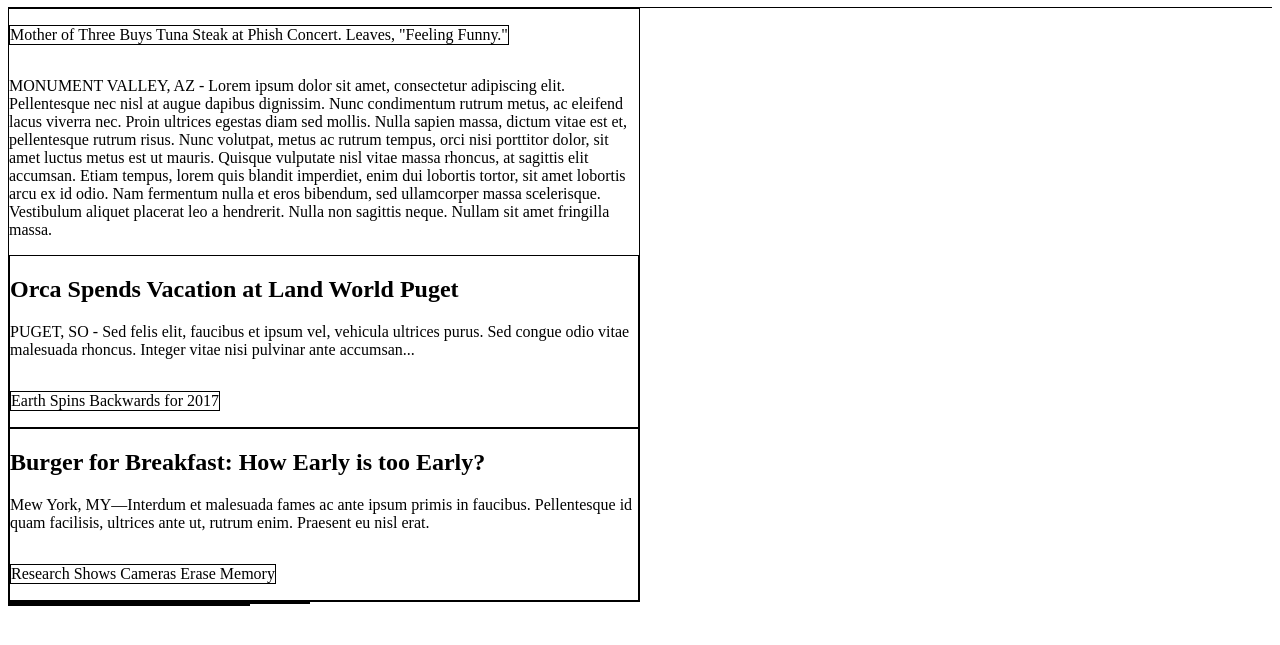
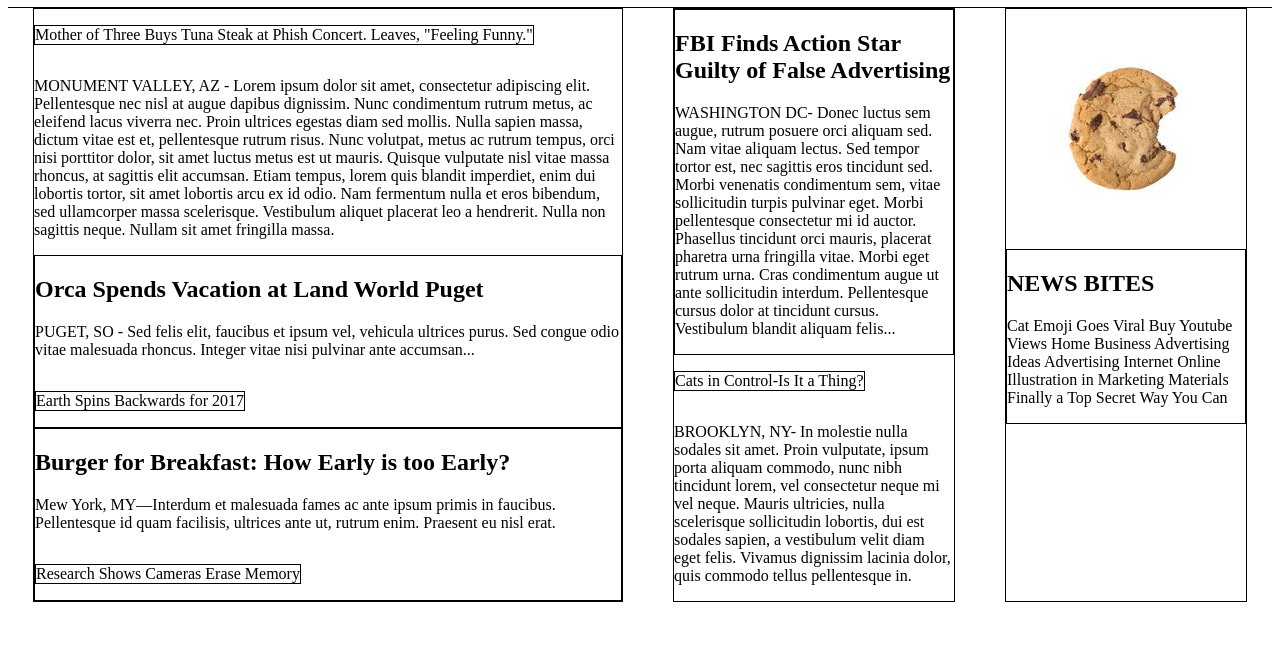
Before and after one commit to vincitive/MyTimes, a plain HTML site: page index.html in a window 1280 px wide. Shown: the part 83-728 px from the top of the page. Drawn offline with Linux system fonts and the light colour scheme.

Commit message:
third step complete

```diff
--- a/index.html
+++ b/index.html
@@ -26,29 +26,30 @@
 <div class="maincontainer">
 
 	<div class="column">
+
 		<div class="large">
 			<div class="smalltitle">
 				<p>Mother of Three Buys Tuna Steak at Phish Concert. Leaves, "Feeling Funny."</p>
 			</div>
-			<div class="subparagraph1">
+			<div class="subparagraph">
 				<p>MONUMENT VALLEY, AZ - Lorem ipsum dolor sit amet, consectetur adipiscing elit. Pellentesque nec nisl at augue dapibus dignissim. Nunc condimentum rutrum metus, ac eleifend lacus viverra nec. Proin ultrices egestas diam sed mollis. Nulla sapien massa, dictum vitae est et, pellentesque rutrum risus. Nunc volutpat, metus ac rutrum tempus, orci nisi porttitor dolor, sit amet luctus metus est ut mauris. Quisque vulputate nisl vitae massa rhoncus, at sagittis elit accumsan. Etiam tempus, lorem quis blandit imperdiet, enim dui lobortis tortor, sit amet lobortis arcu ex id odio. Nam fermentum nulla et eros bibendum, sed ullamcorper massa scelerisque. Vestibulum aliquet placerat leo a hendrerit. Nulla non sagittis neque. Nullam sit amet fringilla massa.</p>
 			</div>
-			<div class="largecontainer1">
-				<div class="boldtitle1">
+			<div class="largecontainer">
+				<div class="boldtitle">
 					<h2>Orca Spends Vacation at Land World Puget</h2>
 				</div>
-				<div class="subparagraph1">
+				<div class="subparagraph">
 					<p>PUGET, SO - Sed felis elit, faucibus et ipsum vel, vehicula ultrices purus. Sed congue odio vitae malesuada rhoncus. Integer vitae nisi pulvinar ante accumsan...</p>
 				</div>
 				<div class="smalltitle">
 					<p>Earth Spins Backwards for 2017</p>
 				</div>
 			</div>
-			<div class="largecontainer2">
-				<div class="boldtitle1">
+			<div class="largecontainer">
+				<div class="boldtitle">
 					<h2>Burger for Breakfast: How Early is too Early?</h2>
 				</div>
-				<div class="subparagraph1">
+				<div class="subparagraph">
 				<p>Mew York, MY—Interdum et malesuada fames ac ante ipsum primis in faucibus. Pellentesque id quam facilisis, ultrices ante ut, rutrum enim. Praesent eu nisl erat.</p>
 				</div>
 				<div class="smalltitle">
@@ -58,13 +59,36 @@
 		</div>
 
 		<div class="medium">
-
+			<div class="largecontainer">
+				<div class="boldtitle">
+					<h2>FBI Finds Action Star Guilty of False Advertising</h2>
+				</div>
+				<div class="subparagraph">
+					<p>WASHINGTON DC- Donec luctus sem augue, rutrum posuere orci aliquam sed. Nam vitae aliquam lectus. Sed tempor tortor est, nec sagittis eros tincidunt sed. Morbi venenatis condimentum sem, vitae sollicitudin turpis pulvinar eget. Morbi pellentesque consectetur mi id auctor. Phasellus tincidunt orci mauris, placerat pharetra urna fringilla vitae. Morbi eget rutrum urna. Cras condimentum augue ut ante sollicitudin interdum. Pellentesque cursus dolor at tincidunt cursus. Vestibulum blandit aliquam felis...</p>
+				</div>
+			</div>
+			<div class="smalltitle">
+				<p>Cats in Control-Is It a Thing?</p>
+			</div>
+			<div class="subparagraph">
+				<p>BROOKLYN, NY- In molestie nulla sodales sit amet. Proin vulputate, ipsum porta aliquam commodo, nunc nibh tincidunt lorem, vel consectetur neque mi vel neque. Mauris ultricies, nulla scelerisque sollicitudin lobortis, dui est sodales sapien, a vestibulum velit diam eget felis. Vivamus dignissim lacinia dolor, quis commodo tellus pellentesque in.</p>
+			</div>
 		</div>
 
 		<div class="small">
+			<img src="./resources/images/img-news-bite.png">
+			<div class="largecontainer">
+				<div class="boldtitle">
+					<h2>NEWS BITES</h2>
+				</div>
+				<div class="subparagraph">
+					<p>Cat Emoji Goes Viral Buy Youtube Views Home Business Advertising Ideas Advertising Internet Online Illustration in Marketing Materials Finally a Top Secret Way You Can</p>
+				</div>
+			</div>
+		</div>
 
-		</div>
 	</div>
+
 </div>
 
 </body>
--- a/resources/css/style.css
+++ b/resources/css/style.css
@@ -36,11 +36,17 @@
 	display: flex;
 }
 
+.column {
+	display: flex;
+	justify-content: center;
+}
+
 .column .large {
 	display: flex;
 	flex-direction: column;
 	width: 630px;
 	border: 1px solid black;
+	margin: 0px 25px;
 }
 
 .column .medium {
@@ -48,6 +54,7 @@
 	flex-direction: column;
 	width: 300px;
 	border: 1px solid black;
+	margin: 0px 25px;
 }
 
 .column .small {
@@ -55,6 +62,7 @@
 	flex-direction: column;
 	width: 240px;
 	border: 1px solid black;
+	margin: 0px 25px;
 }
 
 .smalltitle {
@@ -65,15 +73,15 @@
 	border: 1px solid black;
 }
 
-.subparagraph1 p {
+.subparagraph p {
 
 }
 
-.boldtitle1 h2 {
+.boldtitle h2 {
 
 }
 
-.largecontainer1 , .largecontainer2 {
+.largecontainer {
 	display: flex;
 	display: inline-block;
 	border: 1px solid black;
```
